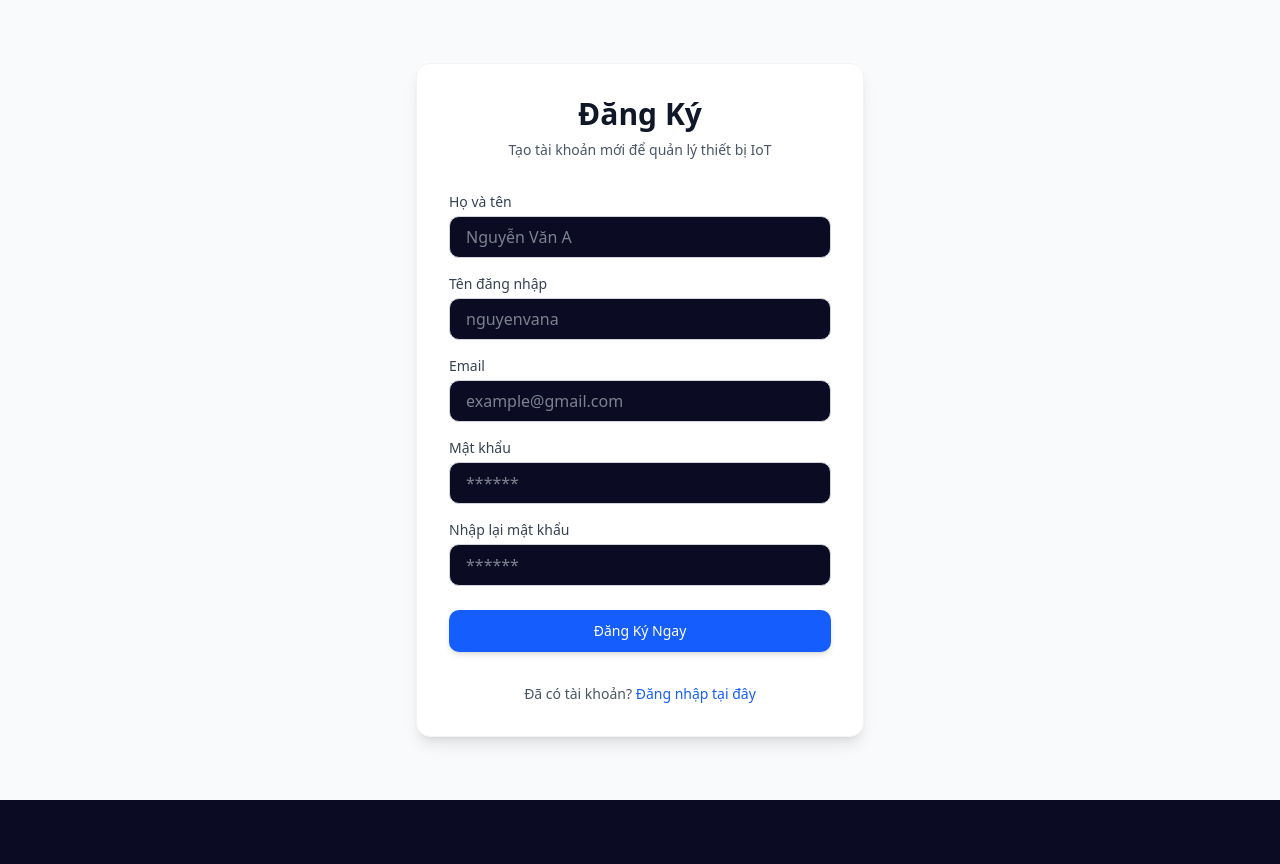
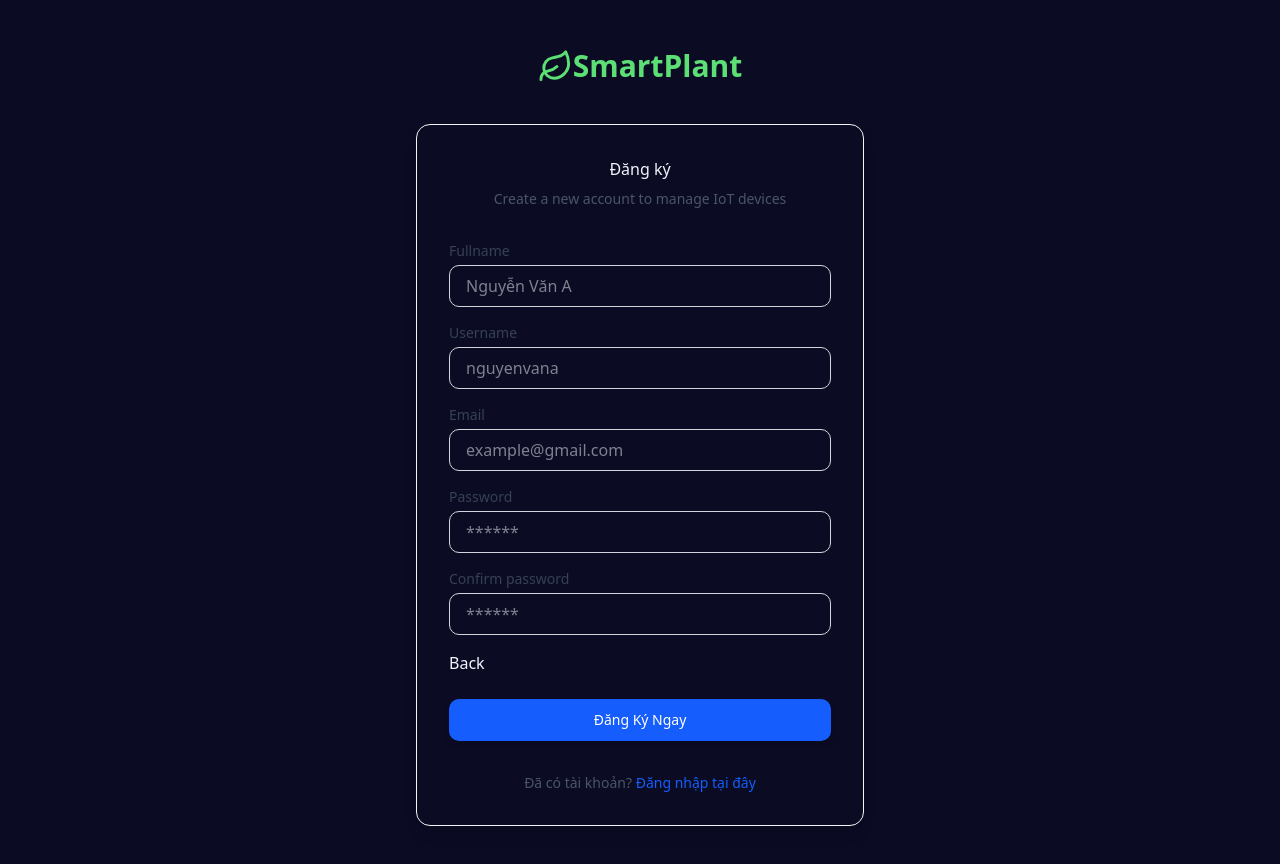
Before and after one commit to Hacdess/HomeSmartPlant, a React (Vite) app in the folder front-end/: page /sign-up in a window 1280 px wide. Shown: the top 864 px of the page. Before the commit the page ends 800 px from the top, so only its background shows below. Built offline with nearby package versions, Linux system fonts and the light colour scheme.

Commit message:
done sign up function but UI still need fixing

```diff
--- a/front-end/src/layout/PageLayout.tsx
+++ b/front-end/src/layout/PageLayout.tsx
@@ -6,7 +6,7 @@ export default function PageLayout() {
 return (
   <div className="min-h-screen bg-background text-foreground font-sans">
     <Header />
-    <main className="mx-auto max-w-5xl px-4 sm:px-6 lg:px-8">
+    <main className="bg-background mx-auto max-w-5xl px-4 sm:px-6 lg:px-8">
       <Outlet/>
     </main>
     <Footer/>
--- a/front-end/src/pages/Homepage.tsx
+++ b/front-end/src/pages/Homepage.tsx
@@ -1,8 +1,15 @@
 import PageLayout from "../layout/PageLayout";
 import { useAuth } from "../contexts/AuthContext";
 import { Link } from "react-router-dom";
+import { useEffect
 
-export default function Homepafe()  {
+ } from "react";
+export default function Homepage()  {
+
+  useEffect(() => {
+    document.title = "Smart Plant";
+  }, []);
+
   return (
     <div className="text-justify flex flex-col md:flex-row justify-center align-center gap-5">
       <div className="md:w-1/2">
--- a/front-end/src/pages/SignUp.tsx
+++ b/front-end/src/pages/SignUp.tsx
@@ -1,11 +1,12 @@
 import { Link } from "react-router-dom";
 import PageLayout from "../layout/PageLayout";
-import { useEffect } from "react";
+import { useEffect, useReducer } from "react";
 import { useForm } from "react-hook-form";
-import z, { email } from "zod";
+import z from "zod";
 import { zodResolver } from "@hookform/resolvers/zod";
 import { useState } from "react";
 import { type RegisterRequest } from "../types/auth.type";
+import { Leaf } from "lucide-react";
 
 const schema = z
   .object({
@@ -83,6 +84,10 @@ export default function SignUp() {
     }
   };
 
+  useEffect(() => {
+    document.title = "Đăng Ký Tài Khoản | Smart Plant";
+  }, []);
+
   // Helper để render input field cho gọn code
   const renderInput = (id, label, type, placeholder) => (
     <div className="mb-4">
@@ -110,16 +115,19 @@ export default function SignUp() {
   );
 
   return (
-    <div className="min-h-screen flex items-center justify-center bg-gray-50 py-12 px-4 sm:px-6 lg:px-8">
-      <div className="max-w-md w-full space-y-8 bg-white p-8 rounded-xl shadow-lg border border-gray-100">
+    <div className="min-h-screen bg-background flex flex-col gap-10 items-center justify-center py-12 px-4 sm:px-6 lg:px-8">
+      <div className="flex items-center">
+        <Leaf size="35" className="text-primary text-font"/>
+        <h2 className="text-3xl font-bold text-primary">
+          SmartPlant
+        </h2>
+      </div>
+      <div className="max-w-md w-full space-y-8 bg-background p-8 rounded-xl shadow-lg border border-gray-100">
 
-        {/* Header */}
-        <div className="text-center">
-          <h2 className="text-3xl font-extrabold text-gray-900">
-            Đăng Ký
-          </h2>
+        <div className="flex flex-col items-center">
+          <h2>Đăng ký</h2>
           <p className="mt-2 text-sm text-gray-600">
-            Tạo tài khoản mới để quản lý thiết bị IoT
+            Create a new account to manage IoT devices
           </p>
         </div>
 
@@ -139,17 +147,25 @@ export default function SignUp() {
         {/* Form */}
         <form className="mt-8 space-y-2" onSubmit={handleSubmit(onSubmit)}>
 
-          {renderInput("full_name", "Họ và tên", "text", "Nguyễn Văn A")}
+          {renderInput("full_name", "Fullname", "text", "Nguyễn Văn A")}
 
-          {renderInput("user_name", "Tên đăng nhập", "text", "nguyenvana")}
+          {renderInput("user_name", "Username", "text", "nguyenvana")}
 
           {renderInput("email", "Email", "email", "example@gmail.com")}
 
-          {renderInput("password", "Mật khẩu", "password", "******")}
+          {renderInput("password", "Password", "password", "******")}
 
-          {renderInput("confirmPassword", "Nhập lại mật khẩu", "password", "******")}
+          {renderInput("confirmPassword", "Confirm password", "password", "******")}
 
           {/* Button Submit */}
+          <Link to={"/"}>
+            <button
+              type="button"
+              className=""
+            >
+              Back
+            </button>
+          </Link>
           <button
             type="submit"
             disabled={isLoading}
```
